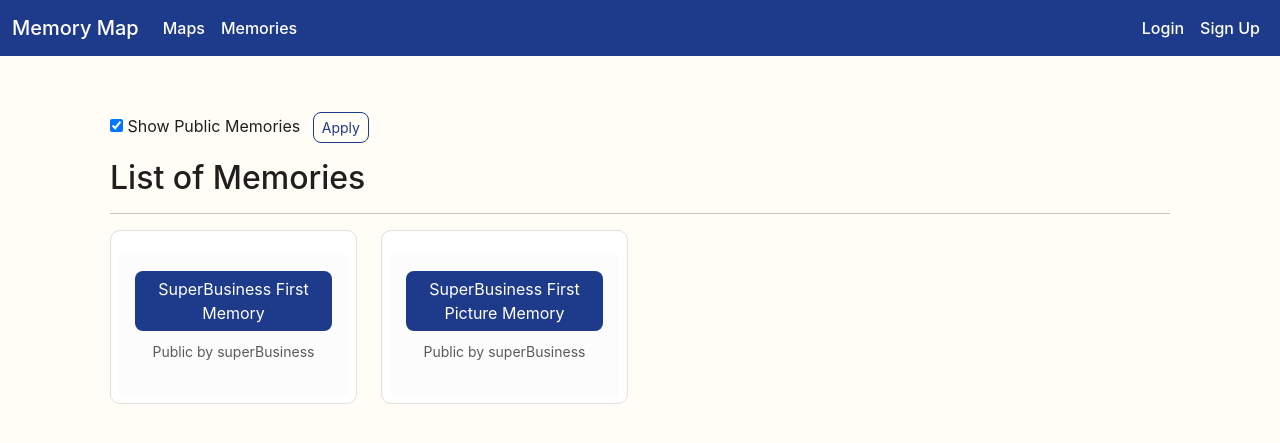
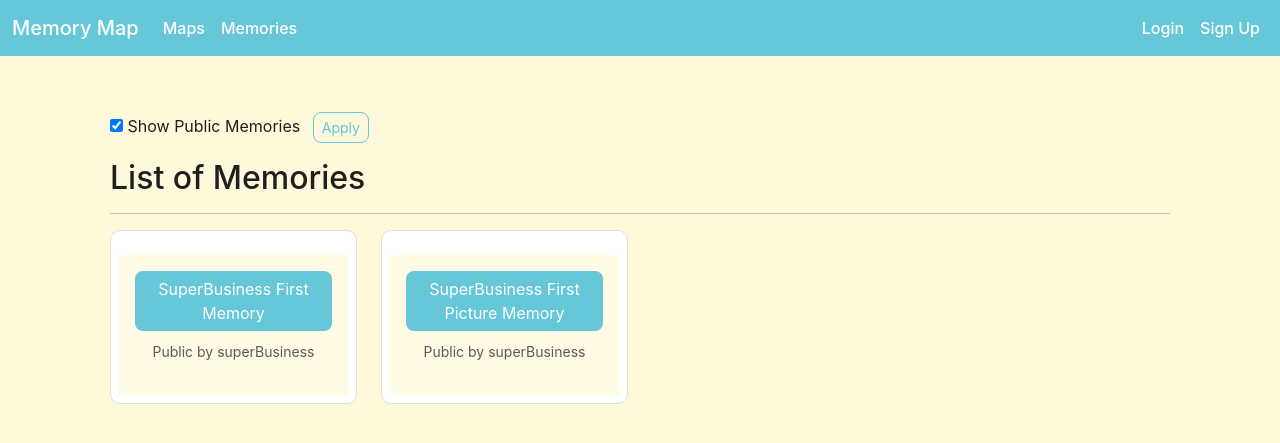
Before and after one commit to yashilaramesh/MemoryMap, a Django app: page /memories/memories/ in a window 1280 px wide. Shown: the top 443 px of the page. Run offline with Django 5.2, Linux system fonts and the light colour scheme; data comes from the database, SQL or seed files in the repository.

Commit message:
changed color, added border to carousel images

```diff
--- a/static/css/base.css
+++ b/static/css/base.css
@@ -1,7 +1,7 @@
 /* Typography & Layout */
 body {
   font-family: 'Inter', sans-serif;
-  background-color: #fffdf5;  /* soft cream */
+  background-color: #FFF9DB; /* light beach yellow */
   color: #1f1f1f;
   margin: 0;
   padding: 0;
@@ -13,7 +13,7 @@ a {
 
 /* Navbar */
 .navbar {
-  background-color: #1e3a8a !important; /* deep indigo */
+  background-color: #66C7D9 !important; /* soft aqua blue */
 }
 
 .navbar-brand,
@@ -23,7 +23,7 @@ a {
 }
 
 .nav-link:hover {
-  color: #facc15 !important; /* amber on hover */
+  color: #FEE191 !important; /* sandy yellow hover */
 }
 
 /* Buttons */
@@ -32,21 +32,21 @@ a {
 }
 
 .btn.bg-dark {
-  background-color: #1e3a8a !important;
+  background-color: #66C7D9 !important;
   border: none;
 }
 
 .btn.bg-dark:hover {
-  background-color: #3743b2 !important;
+  background-color: #A3DFF2 !important;
 }
 
 .btn-outline-secondary {
-  color: #1e3a8a;
-  border-color: #1e3a8a;
+  color: #66C7D9;
+  border-color: #66C7D9;
 }
 
 .btn-outline-secondary:hover {
-  background-color: #1e3a8a;
+  background-color: #66C7D9;
   color: white;
 }
 
@@ -62,12 +62,12 @@ a {
 }
 
 .card-body {
-  background-color: #fcfcfc;
+  background-color: #fffbe5;
 }
 
 /* Memory List Styling */
 #listContentWrapper {
-  background-color: #facc15; /* amber */
+  background-color: #FEE191;
   padding: 12px 20px;
   border-radius: 10px;
   margin-top: 20px;
@@ -76,13 +76,13 @@ a {
 }
 
 #listContentWrapper:hover {
-  background-color: #eab308; /* darker yellow on hover */
+  background-color: #FDD76E;
 }
 
 #listLink {
   font-size: 1rem;
   font-weight: 500;
-  color: #1e3a8a;
+  color: #66C7D9;
 }
 
 /* Chatbot UI */
@@ -108,19 +108,19 @@ a {
 }
 
 .message.user span {
-  background-color: #3b82f6; /* sky blue */
+  background-color: #B0E0E6; /* powder blue */
   color: white;
 }
 
 .message.bot span {
-  background-color: #fff4c2; /* soft yellow */
+  background-color: #FFF1B2;
   color: #1f1f1f;
 }
 
 .chat-input {
   display: flex;
   border-top: 1px solid #ccc;
-  background-color: #fff;
+  background-color: #FFF9DB;
 }
 
 #chat-input {
@@ -131,7 +131,7 @@ a {
 }
 
 .chat-input button {
-  background-color: #1e3a8a;
+  background-color: #66C7D9;
   color: white;
   border: none;
   padding: 10px 20px;
@@ -140,7 +140,7 @@ a {
 }
 
 .chat-input button:hover {
-  background-color: #3743b2;
+  background-color: #A3DFF2;
 }
 
 /* Chat Icon */
@@ -167,11 +167,13 @@ a {
 
 /* Optional Highlight Style */
 .highlight {
-  background-color: #facc15;
-  color: #1e3a8a;
+  background-color: #FEE191;
+  color: #66C7D9;
   padding: 5px 10px;
   border-radius: 5px;
 }
+
+/* Carousel Images */
 .carousel-img {
   width: 32%;
   height: 250px;
```
Also changed, not shown: templates/home/index.html (+32 -7 lines).
